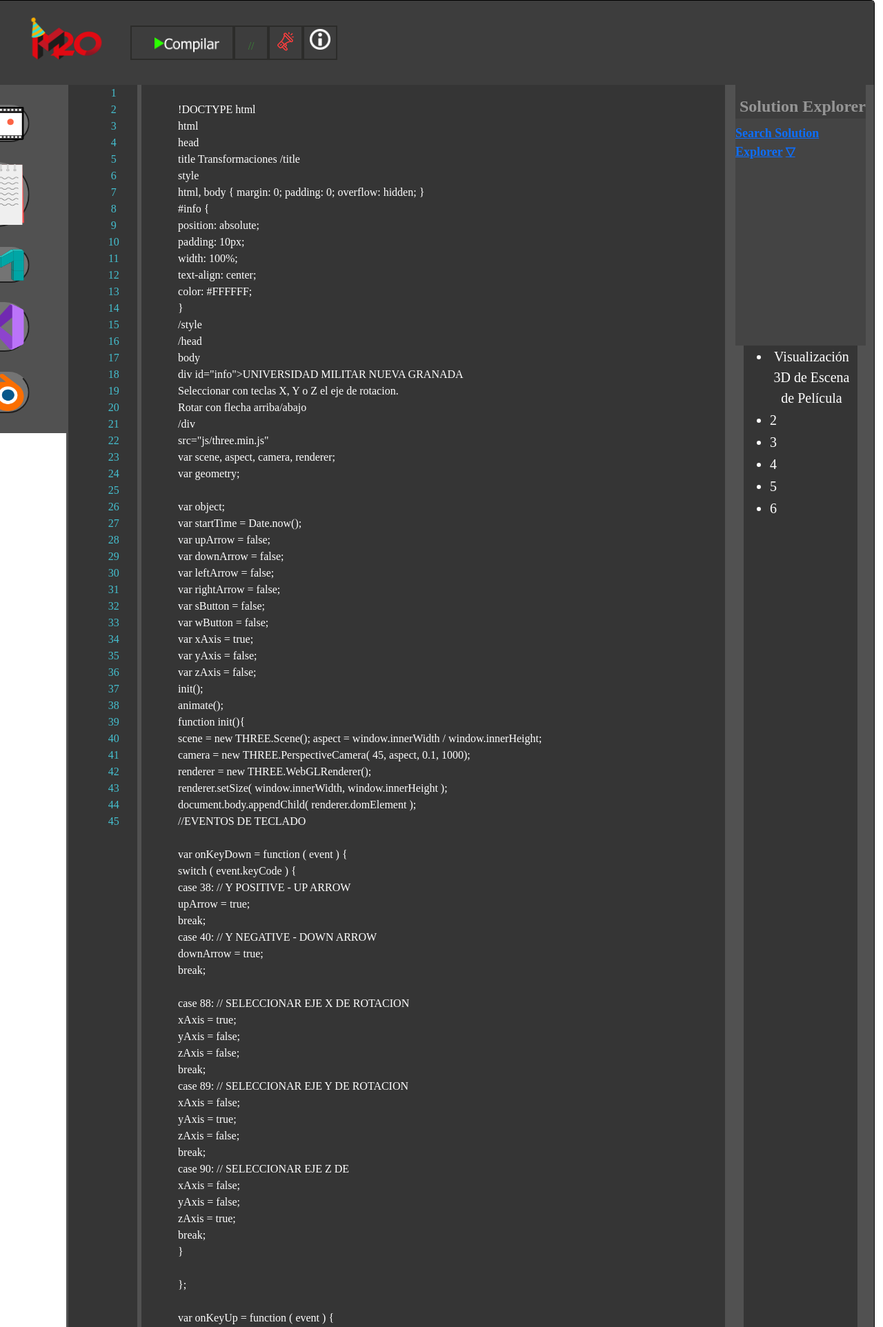
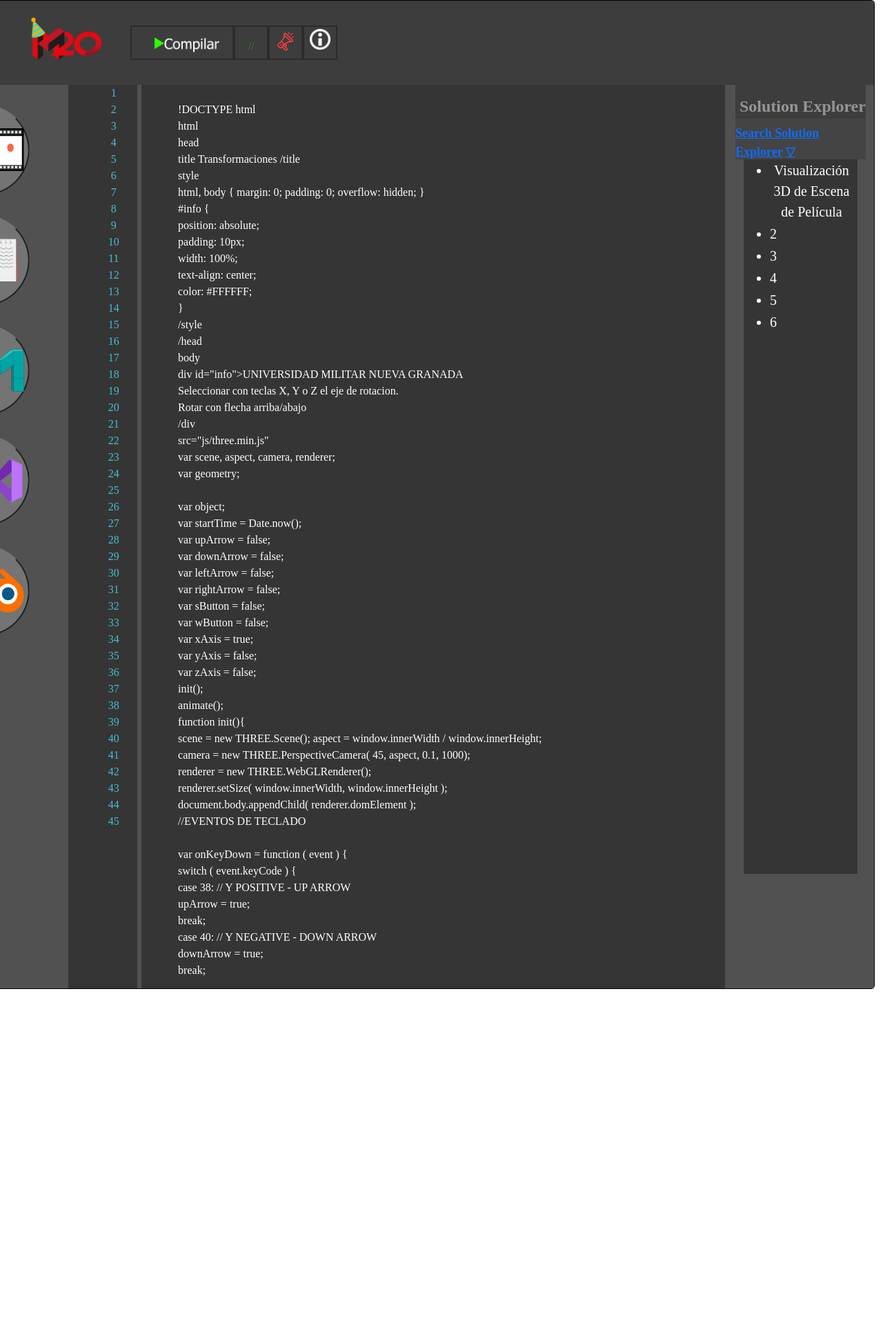
Before and after one commit to CristhianSegura25/ForoMultimediaUMNG20, a PHP site: page /seccionprogramacion.html in a window 1280 px wide. Shown: the top 1924 px of the page at 69% size. After the commit the page ends 1434 px from the top, so only its background shows below. Run offline with PHP 8.4, Linux system fonts and the light colour scheme.

Commit message:
programacion responsive

```diff
--- a/Styleprogramac.css
+++ b/Styleprogramac.css
@@ -1,4 +1,5 @@
 body{
+    background-color: rgb(61,61,61);
     margin: 0;
     padding: 0;
     font-family: Tahoma Regular;
@@ -122,7 +123,7 @@ width: 15%;
 }
 
 .Barra_Lateral_Izquierda{
-    height: 20%;
+
     background-color: rgb(81, 81, 81);
 }
 
@@ -144,8 +145,10 @@ width: 15%;
     border-left: 3px solid rgb(81, 81, 81);
     border-right: 3px solid rgb(81, 81, 81);
     background-color: rgb(53, 53, 53);
-    overflow-y: scroll;
+    height: 1310px;
+    overflow-y: auto;
 }
+
 
 .Zona_Derecha{
     background-color: rgb(81, 81, 81);
```
Also changed, not shown: seccionprogramacion.html (line endings or trailing spaces).
